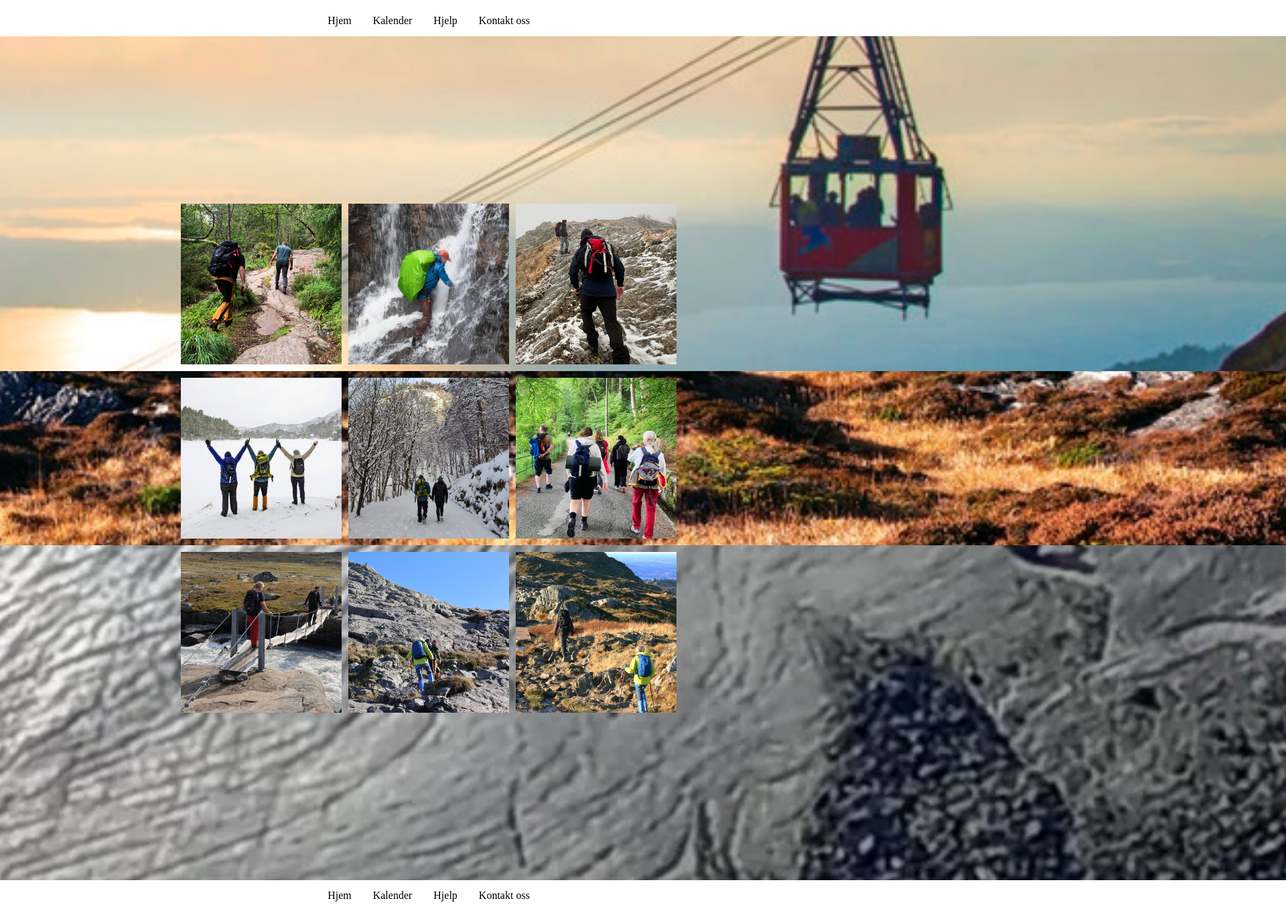
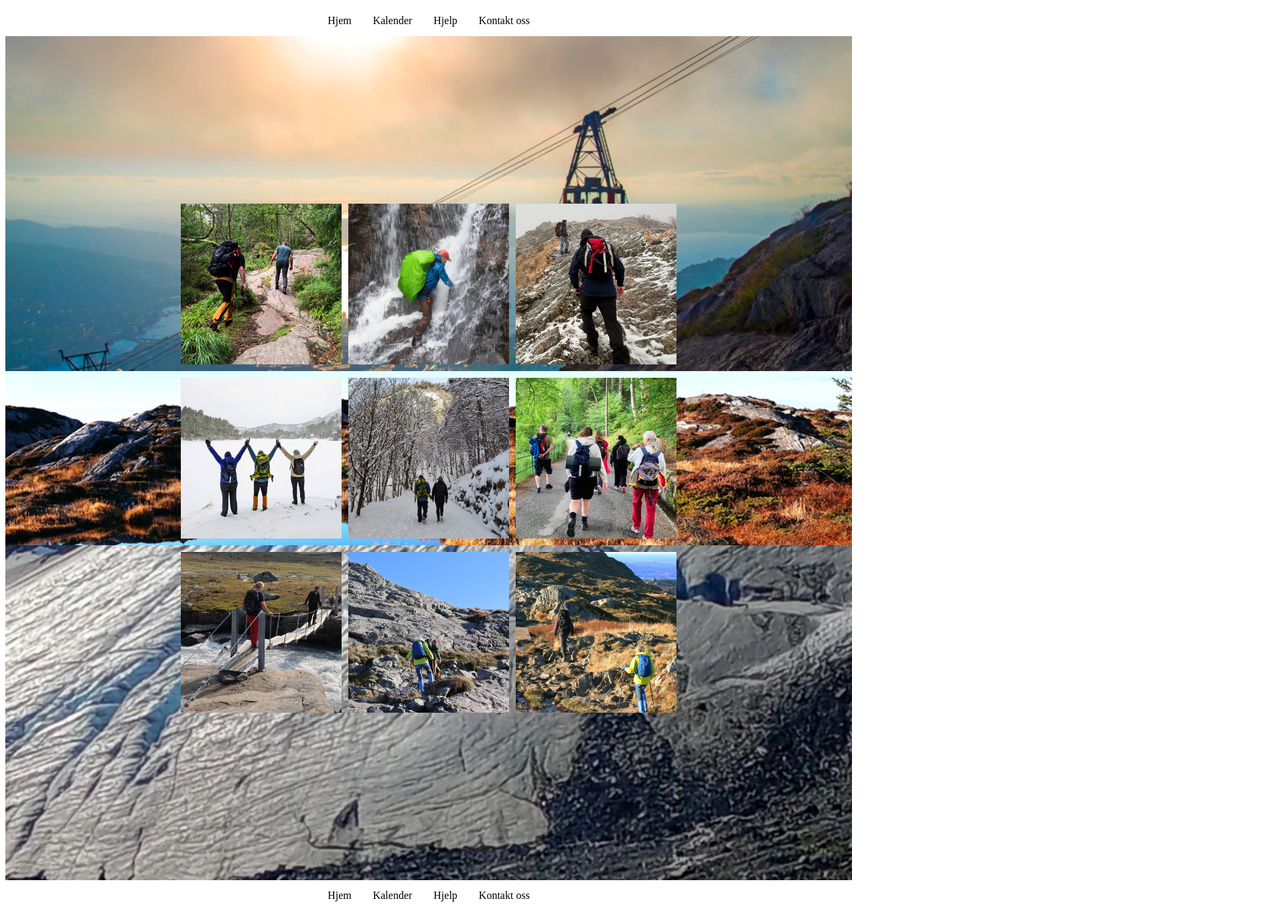
Before and after one commit to Mads15/stackblitz-starters-urdjka, a website: page index.html in a window 1280 px wide. Shown: the top 1363 px of the page at 67% size, 1920 px wide, since content can reach past the window. Drawn offline with Linux system fonts and the light colour scheme.

Commit message:
better centering

```diff
--- a/styles.css
+++ b/styles.css
@@ -19,35 +19,26 @@ img {
 .Row1, .Row2, .Row3 {
     display: flex;
     flex-direction: row;
+    background-size: cover;
+    background-position: center;
+    background-attachment: fixed;
+    width: 100%;
+    justify-content: center;
+    align-items: center;
 }
 
 .Row1 {
     background-image: url(/Bildegalleri/1b.jpg);
-    background-size: cover;
-    background-position: center;
-    background-attachment: fixed;
     padding-top: 30vh;
-    padding-left: 100vw;
-    padding-right: 100vw;
 }
 
 .Row2 {
     background-image: url(/Bildegalleri/2b.jpg);
-    background-size: cover;
-    background-position: center;
-    background-attachment: fixed;
-    padding-left: 100vw;
-    padding-right: 100vw;
 }
 
 .Row3 {
     background-image: url(/Bildegalleri/3b.jpg);
-    background-size: cover;
-    background-position: center;
-    background-attachment: fixed;
     padding-bottom: 30vh;
-    padding-left: 100vw;
-    padding-right: 100vw;
 }
 
 .navbar {
```
